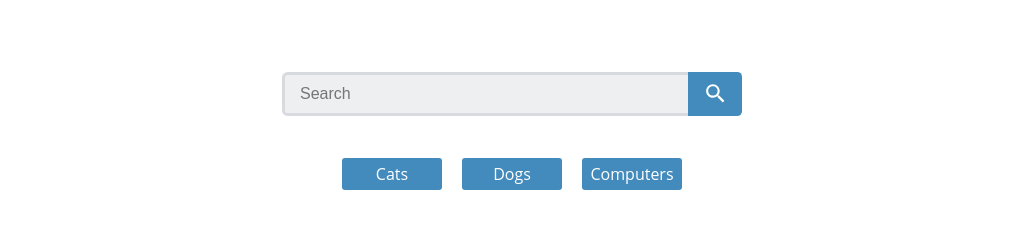
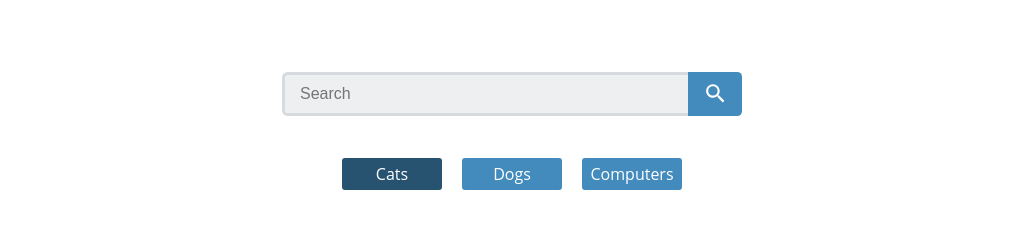
Before and after one commit to WLeyes/treehouse-fewd-project-11, a React (Create React App) app: page /cats in a window 1280 px wide. Shown: the top 250 px of the page, without its empty margins (128-1151 px from the left). Built offline with nearby package versions, Linux system fonts and the light colour scheme.

Commit message:
converted const to class

```diff
--- a/src/Components/App.js
+++ b/src/Components/App.js
@@ -1,21 +1,31 @@
-import React, { Component } from 'react';
-import {Route, Switch, BrowserRouter, Redirect} from 'react-router-dom';
+import React, { Component} from 'react';
+import {
+  BrowserRouter,
+  Route,
+  Switch
+} from 'react-router-dom';
 
 // Component imports
 import SearchForm from  './Header/SearchForm';
 import Navigation from  './Header/Navigation';
 import MainContent from './MainContent';
+import Error404 from    './Error404';
 
 // CSS Import
 import './css/app.css';
 class App extends Component {
   render() {
     return (
-      <div className="container">
-        <SearchForm />
-        <Navigation />
-        <MainContent />
+      <BrowserRouter>
+        <div className="container">
+          <SearchForm />
+          <Navigation />
+          <Switch>
+          <MainContent />
+          </Switch>
         </div>
+      </BrowserRouter>
+
     );
   }
 }
--- a/src/Components/Header/Navigation.js
+++ b/src/Components/Header/Navigation.js
@@ -1,12 +1,19 @@
-import React from 'react';
+import React, { Component } from 'react';
+import { NavLink } from 'react-router-dom';
 
-const Navigation = props =>
-  <nav className="main-nav">
-    <ul>
-      <li><a href='#'>Cats</a></li>
-      <li><a href='#'>Dogs</a></li>
-      <li><a href='#'>Computers</a></li>
-    </ul>
-  </nav>
+class Navigation extends Component {
+  render(){
+    return (
+      <nav className="main-nav">
+        <ul>
+          <li><NavLink to='/cats'>Cats</NavLink></li>
+          <li><NavLink to='/dogs'>Dogs</NavLink></li>
+          <li><NavLink to='/computers'>Computers</NavLink></li>
+        </ul>
+      </nav>
+    )
+  }
+}
+
 
 export default Navigation;
```
Also changed, not shown: src/Components/Error404/index.js (+7 -2 lines), src/Components/Header/SearchForm.js (+7 -2 lines), src/Components/MainContent/index.js (+7 -2 lines).
